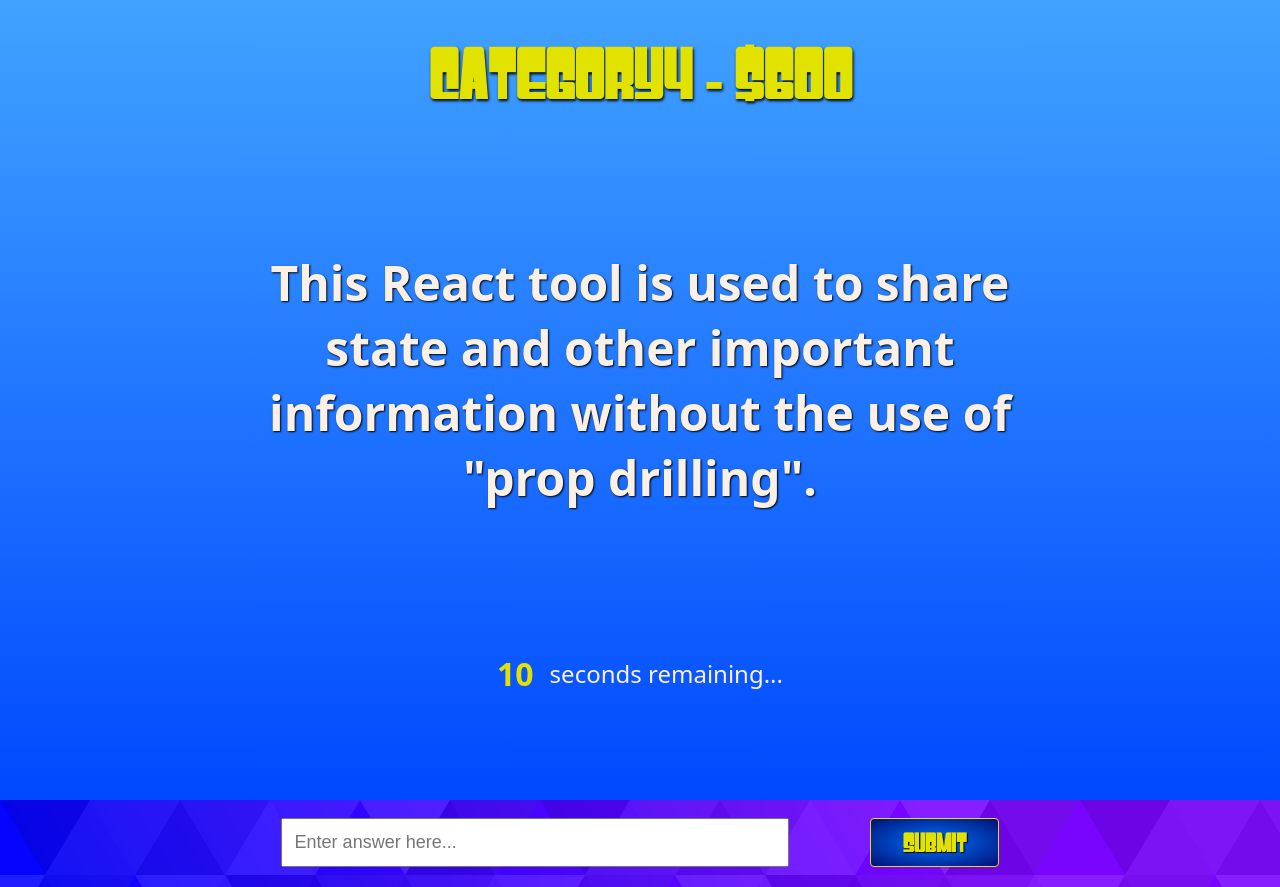
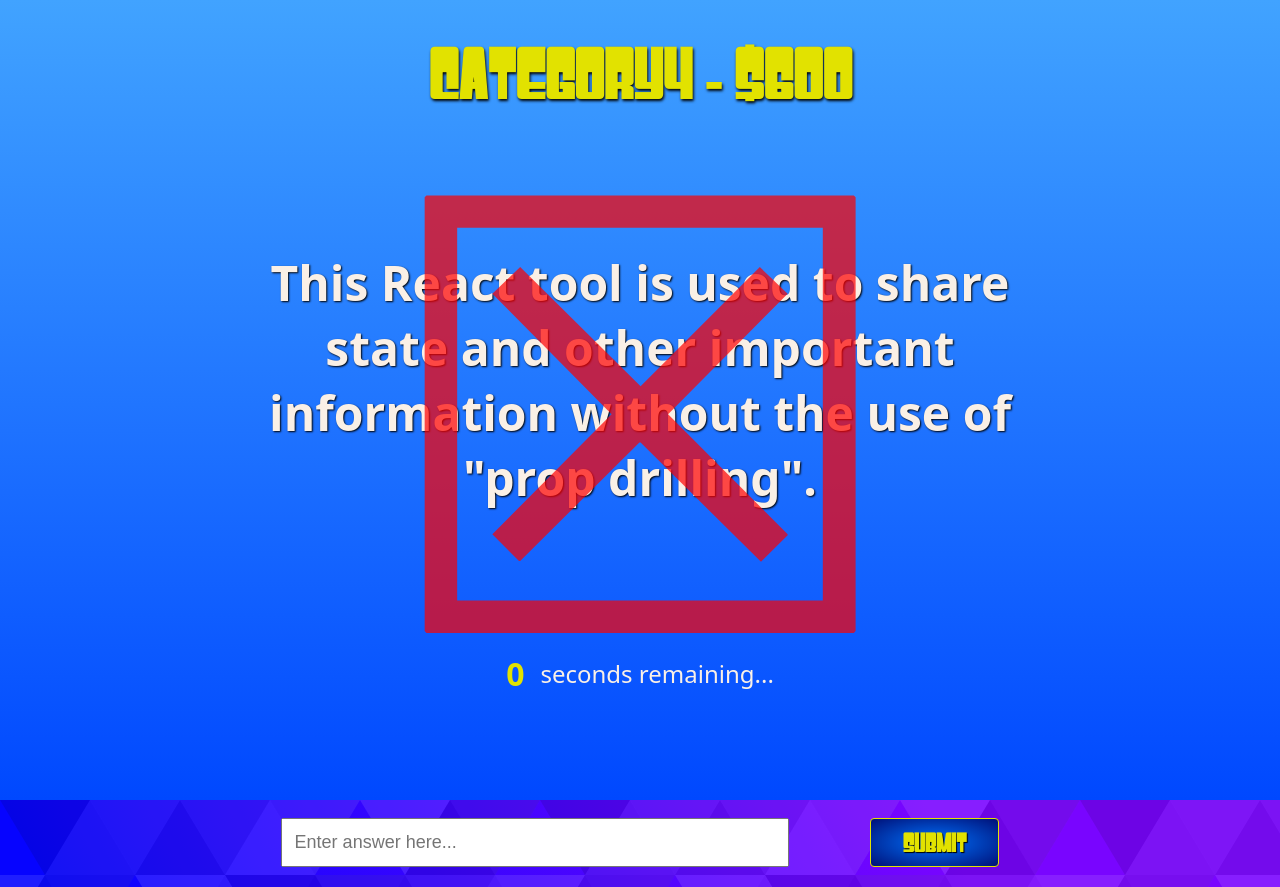
Before and after one commit to Ochoa-Projects/react-jeopardy, a Next.js app: page /gameboard/questions/1 in a window 1280 px wide. Built offline with nearby package versions, Linux system fonts and the light colour scheme.

Commit message:
add disable feature with unexpected behavior as timer runs out

```diff
--- a/components/Timer/index.js
+++ b/components/Timer/index.js
@@ -3,20 +3,26 @@
 
 import styles from "./styles.module.css";
 
-const Timer = ({ seconds, setCorrect, setIsVisible }) => {
+const Timer = ({ seconds, correct, setCorrect, setIsVisible }) => {
   const [secondsRemaining, setSecondsRemaining] = useState(seconds);
   const router = useRouter();
 
-  const decrementTimer = () => setSecondsRemaining((prev) => prev - 1);
+  const decrementTimer = () => {
+    if (correct === null) {
+      setSecondsRemaining((prev) => prev - 1);
+    }
+  };
 
   useEffect(() => {
     if (secondsRemaining <= 0) {
-      setIsVisible(false);
       setCorrect(false);
       setTimeout(() => {
+        setIsVisible(false);
+      }, 1000);
+      const timeout = setTimeout(() => {
         router.push("/gameboard");
-      }, 4000);
-      return;
+      }, 5000);
+      return () => clearTimeout(timeout);
     }
 
     const interval = setInterval(decrementTimer, 1000);
--- a/pages/gameboard/questions/[id]/index.js
+++ b/pages/gameboard/questions/[id]/index.js
@@ -13,20 +13,21 @@
   const { selectedDifficulty } = useGame();
   const router = useRouter();
 
-  const handleSubmit = (e) => {
-    e.preventDefault();
-    setIsVisible(false);
+  const handleSubmit = () => {
     setCorrect(true);
     setTimeout(() => {
+      setIsVisible(false);
+    }, 1000);
+    setTimeout(() => {
       router.push("/gameboard");
-    }, 4000);
+    }, 5000);
   };
 
   const seconds = (() => {
     if (selectedDifficulty === "Easy") {
       return 20;
     } else if (selectedDifficulty === "Normal") {
-      return 15;
+      return 3;
     } else {
       return 10;
     }
@@ -35,6 +36,7 @@
   return (
     <PageContainer>
       {correct && <Confetti recycle={false} numberOfPieces={1000} />}
+      {correct === false && <div className={styles.incorrectX}>&#9746;</div>}
       <AnimatePresence>
         {isVisible && (
           <m.div
@@ -58,19 +60,19 @@
             </div>
             <Timer
               seconds={seconds}
+              correct={correct}
               setCorrect={setCorrect}
               setIsVisible={setIsVisible}
             />
-            <form method="post" className={styles.answerForm}>
+            <div method="post" className={styles.answerForm}>
               <input id="answer" placeholder="Enter answer here..." />
               <button
-                type="submit"
                 onClick={handleSubmit}
-                disabled={correct === true || correct === false}
+                disabled={correct === (true || false)}
               >
                 Submit
               </button>
-            </form>
+            </div>
           </m.div>
         )}
       </AnimatePresence>
--- a/pages/gameboard/questions/[id]/styles.module.css
+++ b/pages/gameboard/questions/[id]/styles.module.css
@@ -1,10 +1,23 @@
 .container {
+  position: relative;
   display: flex;
   flex-direction: column;
   align-items: center;
   background: var(--light-blue-gradient);
   width: 100%;
   height: 100vh;
+}
+
+.incorrectX {
+  display: flex;
+  position: absolute;
+  height: 100%;
+  align-items: center;
+  color: red;
+  font-size: 600px;
+  font-weight: 500;
+  z-index: 2;
+  opacity: 0.7;
 }
 
 .questionHeading {
@@ -53,3 +66,9 @@
   margin: 20px 0;
   text-shadow: 1px 1px 1px black;
 }
+
+.answerForm > button:disabled {
+  background: #797979;
+  color: antiquewhite;
+  cursor: not-allowed;
+}
```
